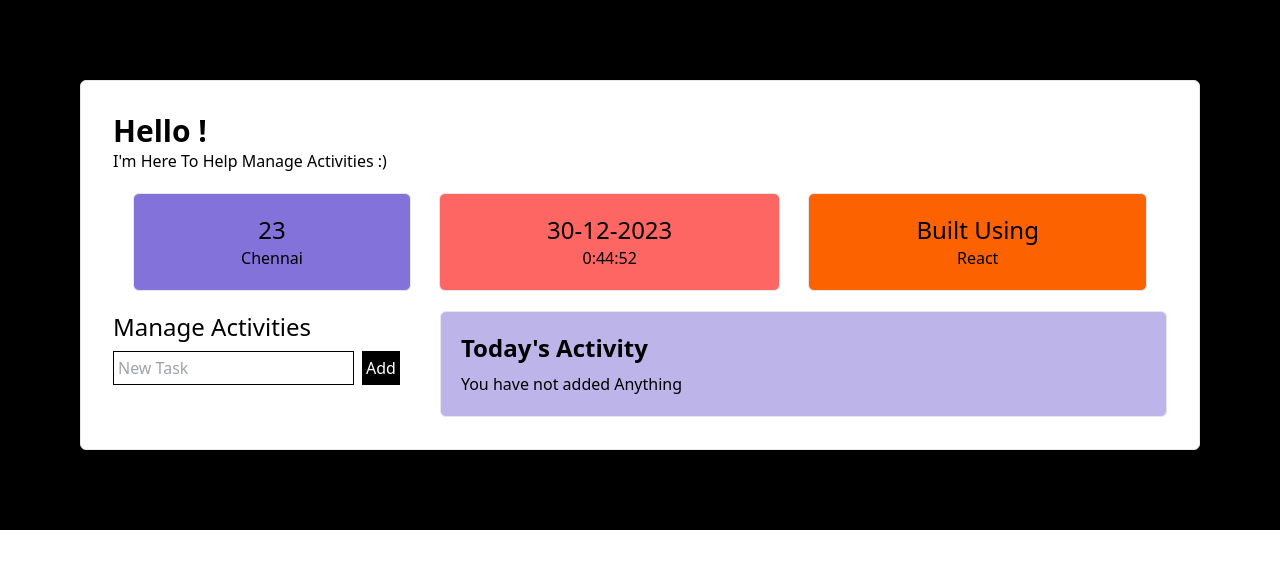
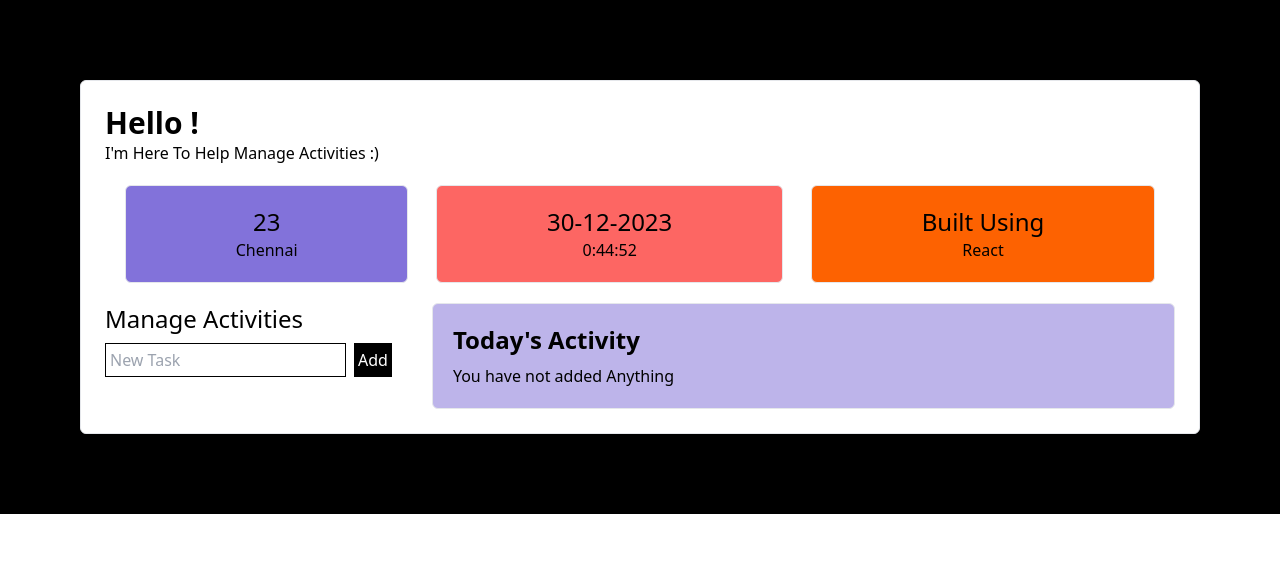
Before and after one commit to chonuboy/Actodo, a React (Create React App) app: page / in a window 1280 px wide. Both pictures are taken after a click on the button "Log in". Shown: the top 568 px of the page. Built offline with nearby package versions, Linux system fonts and the light colour scheme.

Commit message:
Update landing.jsx

```diff
--- a/src/pages/landing.jsx
+++ b/src/pages/landing.jsx
@@ -9,7 +9,7 @@
     return (
         <>
             <div className='bg-black py-5 md:p-10'>
-                <div className='bg-white p-8 m-10 border rounded-md'>
+                <div className='bg-white p-6 m-10 border rounded-md'>
                     <Header />
                     <div className='flex justify-between gap-7 m-5 flex-wrap'>
                         <Card color={"#8272DA"} head={"23"} para={"Chennai"} />
```
